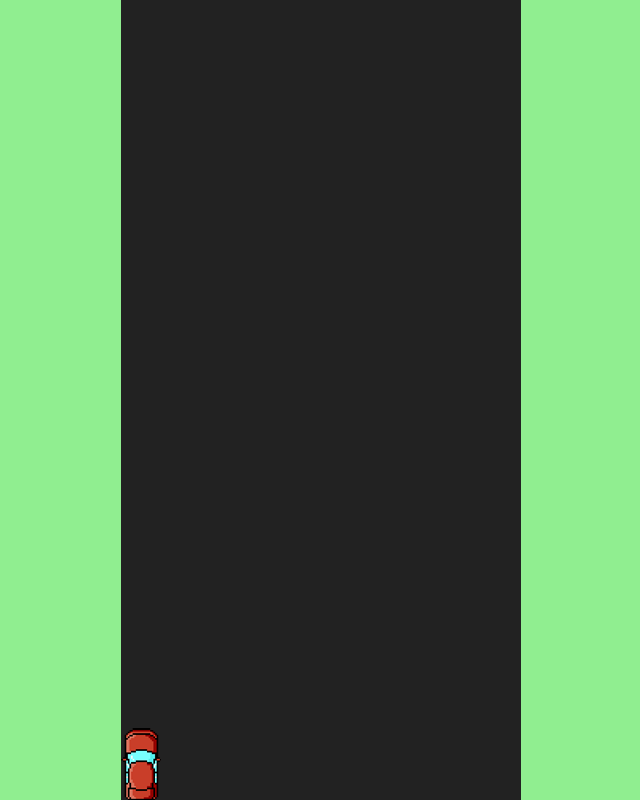
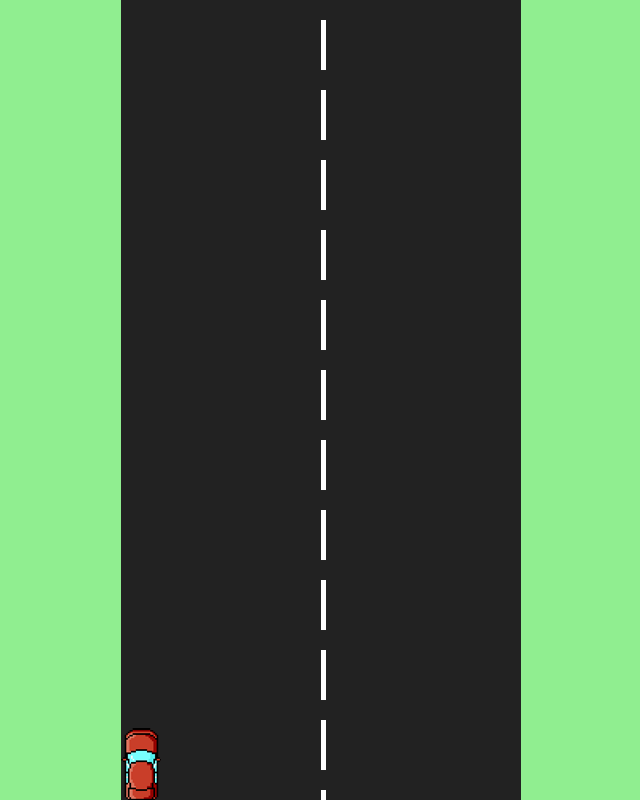
Before and after one commit to Skolozub/Race-game, a website built with Parcel: page index.html in a window 1280 px wide. Both pictures are taken after a click on the button "Начать игру!". Shown: the whole page, without its empty margins (319-959 px from the left). Built offline with nearby package versions, Linux system fonts and the light colour scheme.

Commit message:
code refactoring

```diff
--- a/src/index.js
+++ b/src/index.js
@@ -5,7 +5,10 @@ import "./styles.css";
 
 const state = {
   keyCode: undefined,
-  settings
+  settings,
+  lines: [],
+  lineHeight: 50,
+  linesIndent: 20
 };
 
 const changePlayerPosition = (playgroundCoords, carCoords) => {
@@ -40,14 +43,45 @@ const changePlayerPosition = (playgroundCoords, carCoords) => {
   }
 };
 
-const createLines = playgroungCoords => {
-  const { pipe, createElement, addClass, mountElement } = functions;
-  const line = pipe(createElement("div")).dom(
-    addClass("line"),
-    mountElement(playground)
+const createLines = playgroundCoords => {
+  const { pipe, createElement, addClass, addParam, mountElement } = functions;
+  const { height: playgroundHeight } = playgroundCoords;
+  const { lineHeight, linesIndent } = state;
+
+  const numberOfLines = Math.ceil(
+    (playgroundHeight / (lineHeight + linesIndent)) * 1.2
   );
-  const lineCoords = line.getBoundingClientRect();
-  console.log(line, playgroungCoords.height, lineCoords.height);
+
+  const newLines = [...Array(numberOfLines - state.lines.length)].map(() =>
+    pipe(createElement("div")).dom(
+      addClass("line"),
+      addParam("height")(lineHeight),
+      mountElement(playground)
+    )
+  );
+
+  state.lines = [...state.lines, ...newLines];
+};
+
+const animateLines = () => {
+  state.lines.map((line, i) => {
+    const start = i
+      ? state.lines[i - 1].getBoundingClientRect().top + state.lineHeight
+      : 500;
+
+    if (start > state.lineHeight + state.linesIndent)
+      line.style.top = `${line.getBoundingClientRect().top + settings.speed}px`;
+  });
+};
+
+const clearLines = playgroundCoords => {
+  state.lines.forEach(line => {
+    const lineCoords = line.getBoundingClientRect();
+    if (lineCoords.top - state.lineHeight > playgroundCoords.height) {
+      const del = state.lines.shift();
+      functions.unmountElement(playground)(del);
+    }
+  });
 };
 
 const playGame = () => {
@@ -59,6 +93,8 @@ const playGame = () => {
   state.keyCode && changePlayerPosition(playgroundCoords, carCoords);
 
   createLines(playgroundCoords);
+  animateLines();
+  clearLines(playgroundCoords);
 
   requestAnimationFrame(playGame);
 };
--- a/src/styles.css
+++ b/src/styles.css
@@ -25,6 +25,7 @@ body,
   align-items: center;
   justify-content: center;
   background-color: lightgreen;
+  overflow: hidden;
 }
 
 .playground {
```
